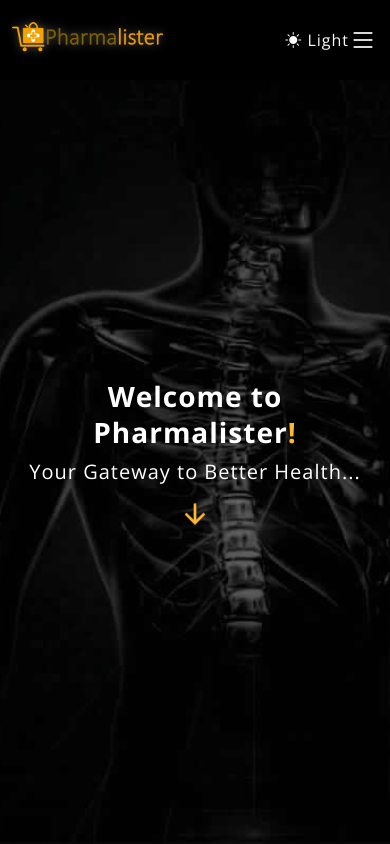
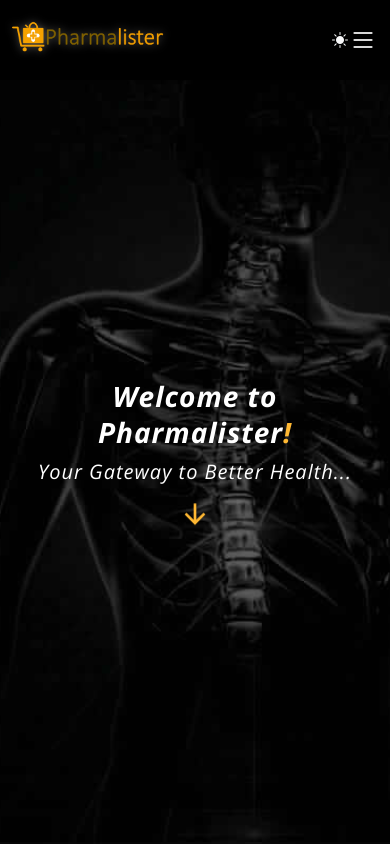
Before and after one commit to hercjay/PharmalisterLimited, a plain HTML site: page index.html in a window 390 px wide. Shown: the top 844 px of the page. Drawn offline with nearby package versions, Linux system fonts and the light colour scheme.

Commit message:
updated theme toggle icons responsiveness

```diff
--- a/assets/js/themeToggle.js
+++ b/assets/js/themeToggle.js
@@ -8,10 +8,14 @@
         themeToggleLabel.addEventListener('click', function () {
             if (themeStylesheet.href.endsWith('assets/css/light.css')) {
                 themeStylesheet.href = 'assets/css/dark.css';
-                themeToggleModeText.textContent = 'Light';
+                // themeToggleModeText.textContent = 'Light';
+                themeToggleLabel.style.color = '#fff';
             } else {
                 themeStylesheet.href = 'assets/css/light.css';
-                themeToggleModeText.textContent = 'Dark';
+                // themeToggleModeText.textContent = 'Dark';
+                themeToggle.classList.remove('text-light');
+                themeToggleModeText.classList.remove('text-light');
+                themeToggleLabel.style.color = '#ffb833';
             }
         });
     });
--- a/index.html
+++ b/index.html
@@ -84,7 +84,8 @@
 
       <a id="themeToggleLabel">
         <i id="themeToggle" class="text-light themeToggle bi bi-sun-fill"></i>
-        <span id="themeToggleModeText" class="text-light" style="cursor: pointer"> Light</span>
+        <i id="themeToggleModeText"></ii>
+        <!-- <span id="themeToggleModeText" class="text-light" style="cursor: pointer"> Light</span> -->
       </a>
 
       <!-- <a href="#about" class="get-started-btn scrollto">Get Started</a> -->
```
